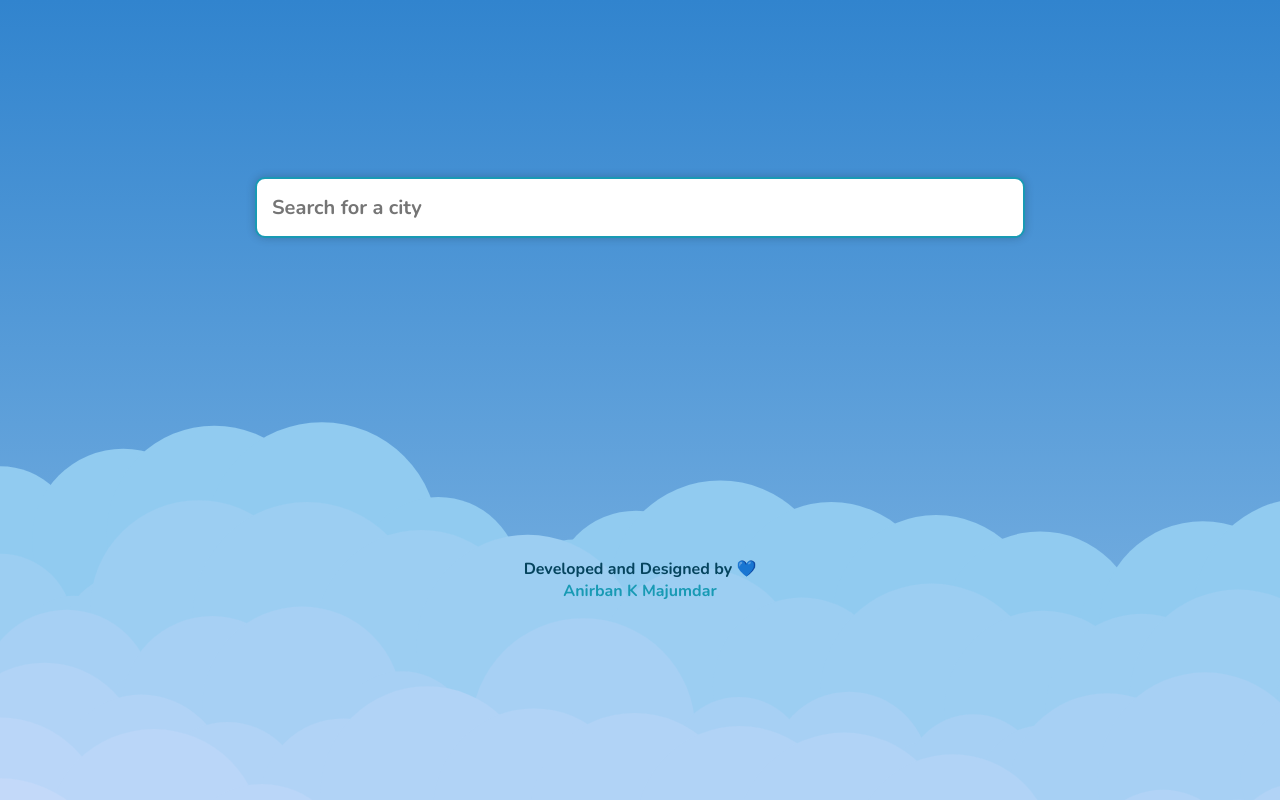
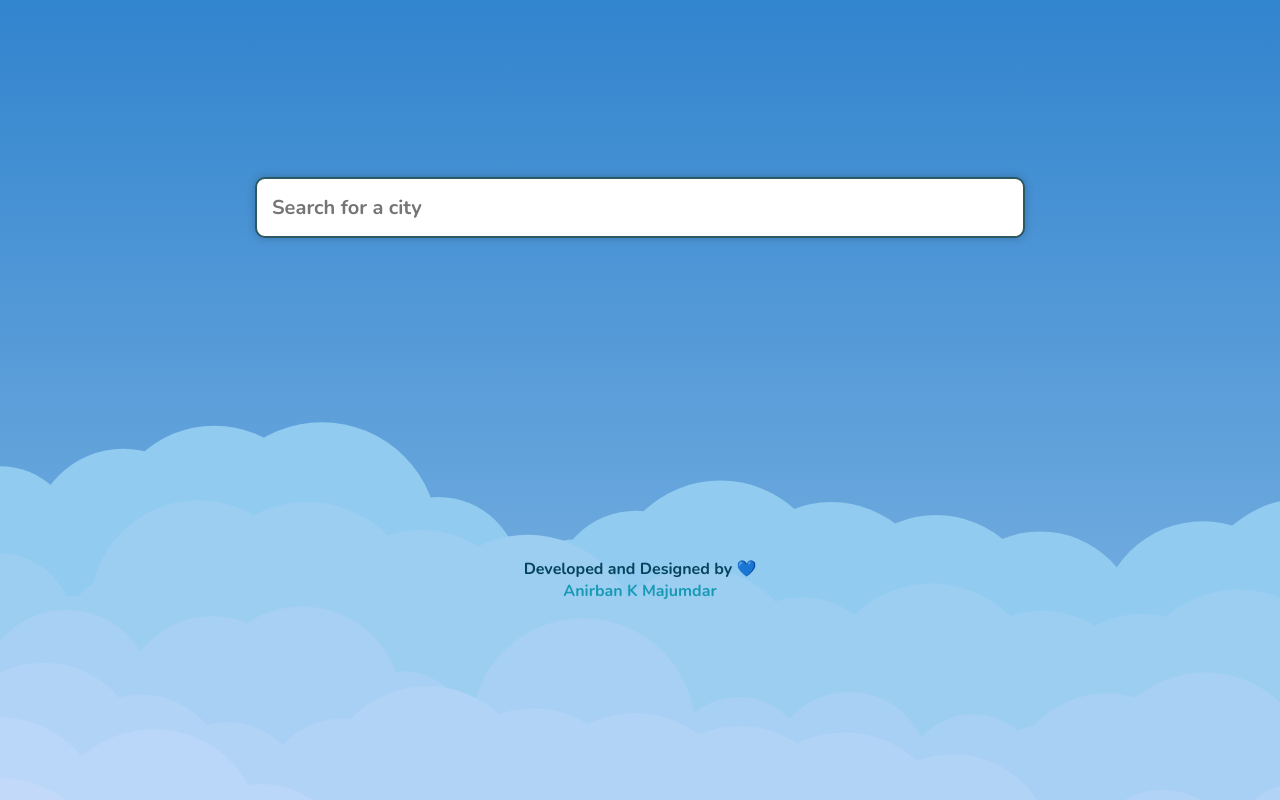
Before and after one commit to Anirban242621/weather-next, a Next.js app: page / in a window 1280 px wide. Built offline with nearby package versions, Linux system fonts and the light colour scheme.

Commit message:
fixing colors

```diff
--- a/components/TodaysWeather.js
+++ b/components/TodaysWeather.js
@@ -8,9 +8,9 @@ function TodaysWeather({ city, weather, timezone }) {
 
   return (
     <>
-      <div className="today">
+      <div className="today" style={{ backgroundColor:"#68BBE3" }}>
         <div className="today__inner">
-          <div className="today__left-content">
+          <div className="today__left-content" >
             <h1>
               {city.name}({city.country})
             </h1>
--- a/styles/main.scss
+++ b/styles/main.scss
@@ -6,7 +6,7 @@ $f-extra-bold: 800;
 
 // colours
 $dark: #242424;
-$primary: #189ab4;
+$primary: #2c5862;
 $secondary: #05445e;
 $tertiary: #22b0db;
 
```
Also changed, not shown: components/HourlyWeather.js (+4 -4 lines).
